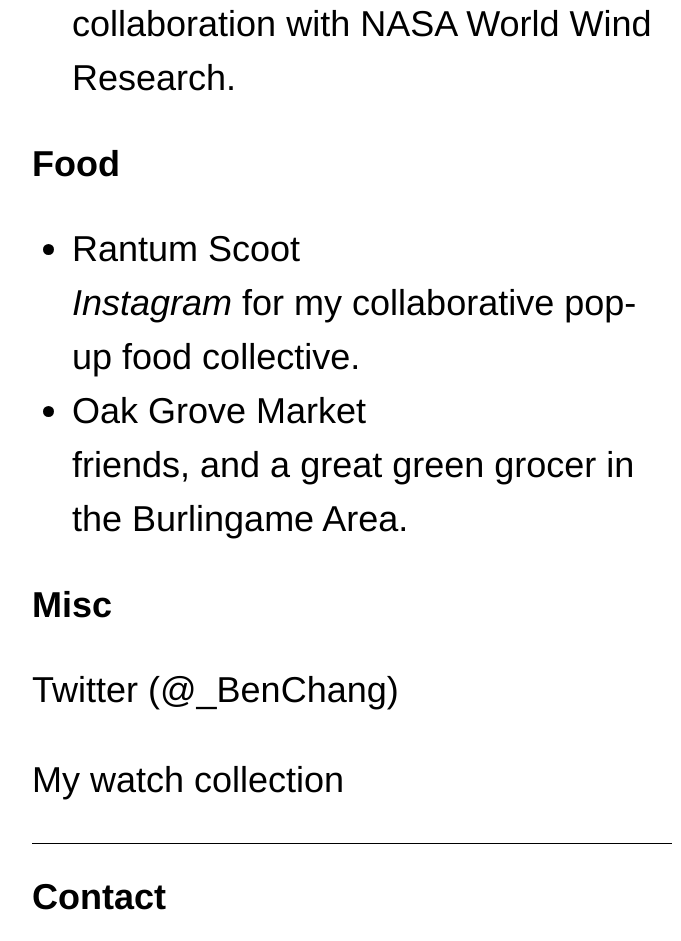
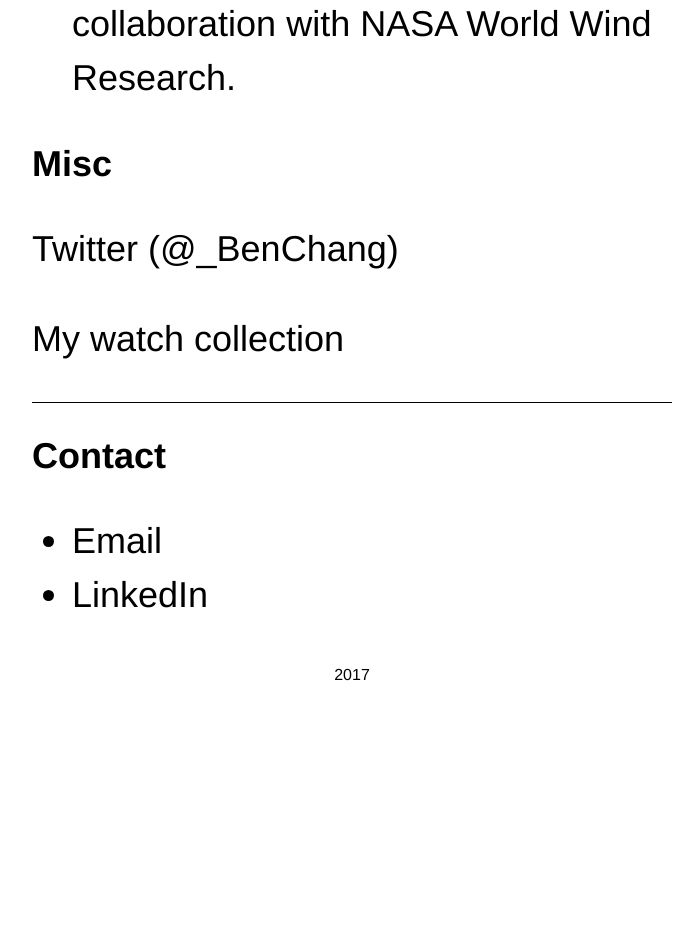
Before and after one commit to ben-chang/ben-chang.github.io, a plain HTML site: page index.html in a window 1280 px wide. Shown: the part 3499-4440 px from the top of the page, without its empty margins (288-969 px from the left). After the commit the page ends 4207 px from the top, so only its background shows below. Drawn offline with nearby package versions, Linux system fonts and the light colour scheme.

Commit message:
made a few changes

```diff
--- a/index.html
+++ b/index.html
@@ -64,7 +64,7 @@
           <br>
           for NASA Ames Research Center/Trillium Learning in collaboration with <a class="black no-underline underline-hover" href="https://github.com/NASAWorldWindResearch">NASA World Wind Research</a>.</li>
         </ul>
-        <h3 class="f2-ns f4 lh-title">Food</h3>
+        <!-- <h3 class="f2-ns f4 lh-title">Food</h3>
         <ul>
           <li><strong><a class="black no-underline underline-hover" href="https://www.instagram.com/rantum_scoot/">Rantum Scoot</a></strong>
           <br>
@@ -72,7 +72,7 @@
           <li><strong><a class="black no-underline underline-hover" href="http://oakgrove-market.com/">Oak Grove Market</a></strong>
           <br>
           friends, and a great green grocer in the Burlingame Area.</li>
-        </ul>
+        </ul> -->
         <h3 class="f2-ns f4 lh-title">Misc</h3>
         <p><a class="black no-underline underline-hover" href="https://twitter.com/_BenChang">Twitter</a> (@_BenChang)</p>
         <p><a class="black no-underline underline-hover" href="./views/watches.index.html">My watch collection</a></p>
```
